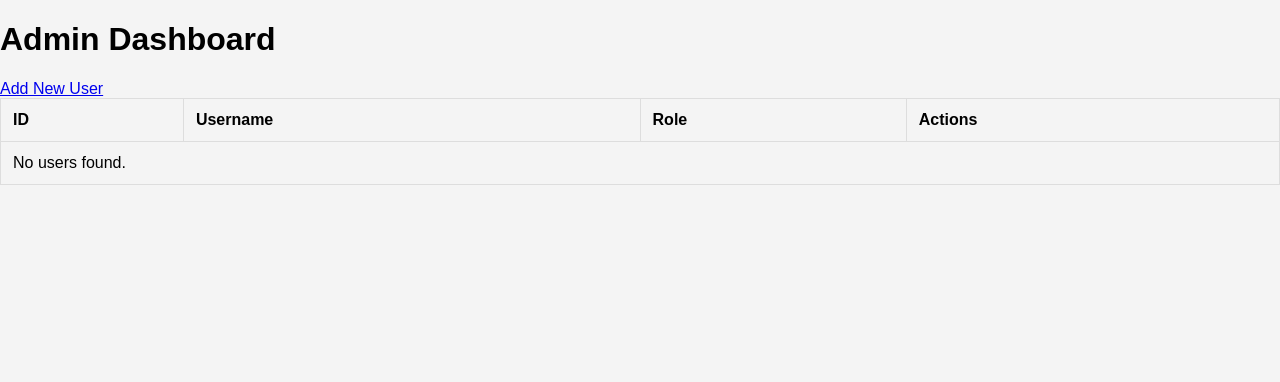
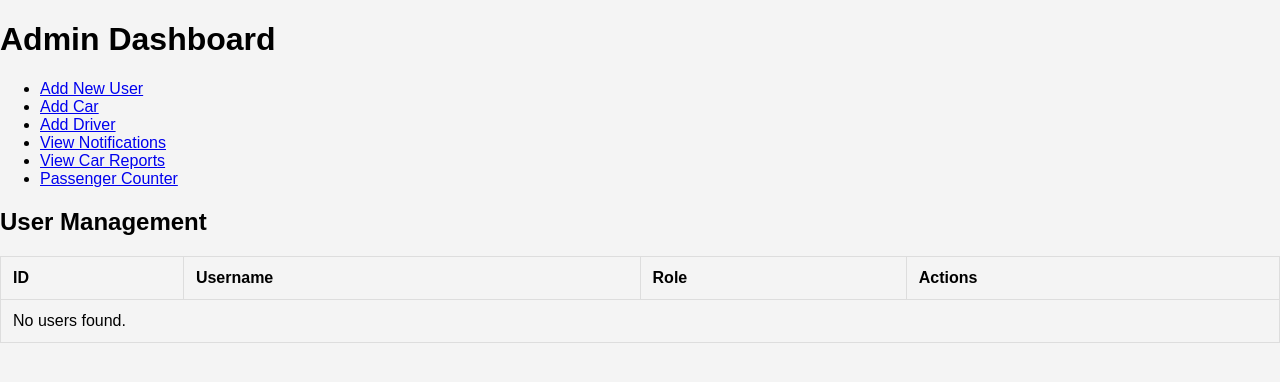
Before and after one commit to liliane960/bus_controller, a PHP site: page /admin_dashboard.php in a window 1280 px wide. Shown: the top 382 px of the page. Run offline with PHP 8.4, Linux system fonts and the light colour scheme; data that the repository does not hold is empty.

Commit message:
admin  dashboard

```diff
--- a/public/admin_dashboard.php
+++ b/public/admin_dashboard.php
@@ -24,7 +24,20 @@ $result = $conn->query($sql);
 </head>
 <body>
     <h1>Admin Dashboard</h1>
-    <a href="register.php">Add New User</a>
+
+    <!-- Admin Navigation -->
+    <nav>
+        <ul>
+            <li><a href="register.php">Add New User</a></li>
+            <li><a href="add_car.php">Add Car</a></li>
+            <li><a href="add_driver.php">Add Driver</a></li>
+            <li><a href="view_notifications.php">View Notifications</a></li>
+            <li><a href="car_reports.php">View Car Reports</a></li>
+            <li><a href="passenger_counter.php">Passenger Counter</a></li>
+        </ul>
+    </nav>
+
+    <h2>User Management</h2>
     <table border="1" cellpadding="10" cellspacing="0">
         <thead>
             <tr>
```
Also changed, not shown: public/delete_user.php (+8 -7 lines), public/edit_user.php (+5 -5 lines).
